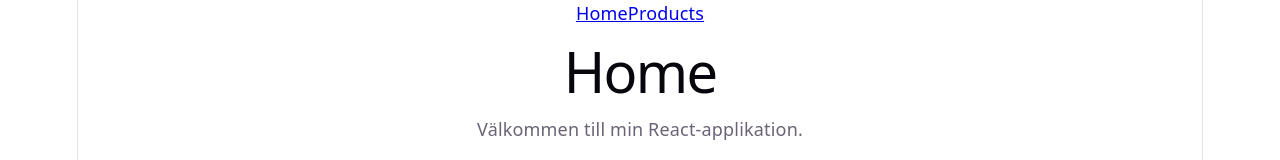
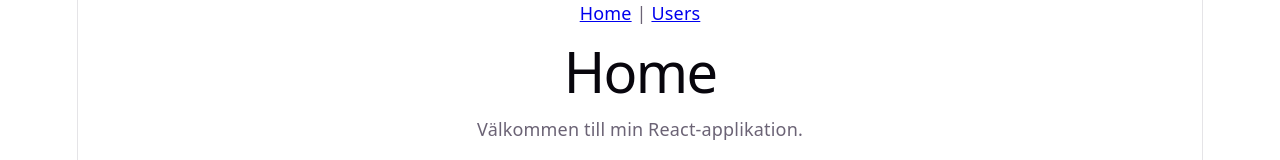
Before and after one commit to MarFri8/react-project, a React (Vite) app: page / in a window 1280 px wide. Shown: the top 160 px of the page. Built offline with nearby package versions, Linux system fonts and the light colour scheme.

Commit message:
Change Link to NavLink & add class active

```diff
--- a/src/components/Navbar.jsx
+++ b/src/components/Navbar.jsx
@@ -1,10 +1,21 @@
-import { Link } from "react-router-dom";
+import { NavLink } from "react-router-dom";
 
 function Navbar() {
     return (
         <nav>
-            <Link to="/">Home</Link>
-            <Link to="/products">Products</Link>
+            <NavLink
+                to="/"
+                className={({ isActive }) => (isActive ? "active" : "")}
+            >
+                Home
+            </NavLink>
+            {" | "}
+            <NavLink
+                to="/products"
+                className={({ isActive }) => (isActive ? "active" : "")}
+            >
+                Users
+            </NavLink>
         </nav>
     );
 }
```
